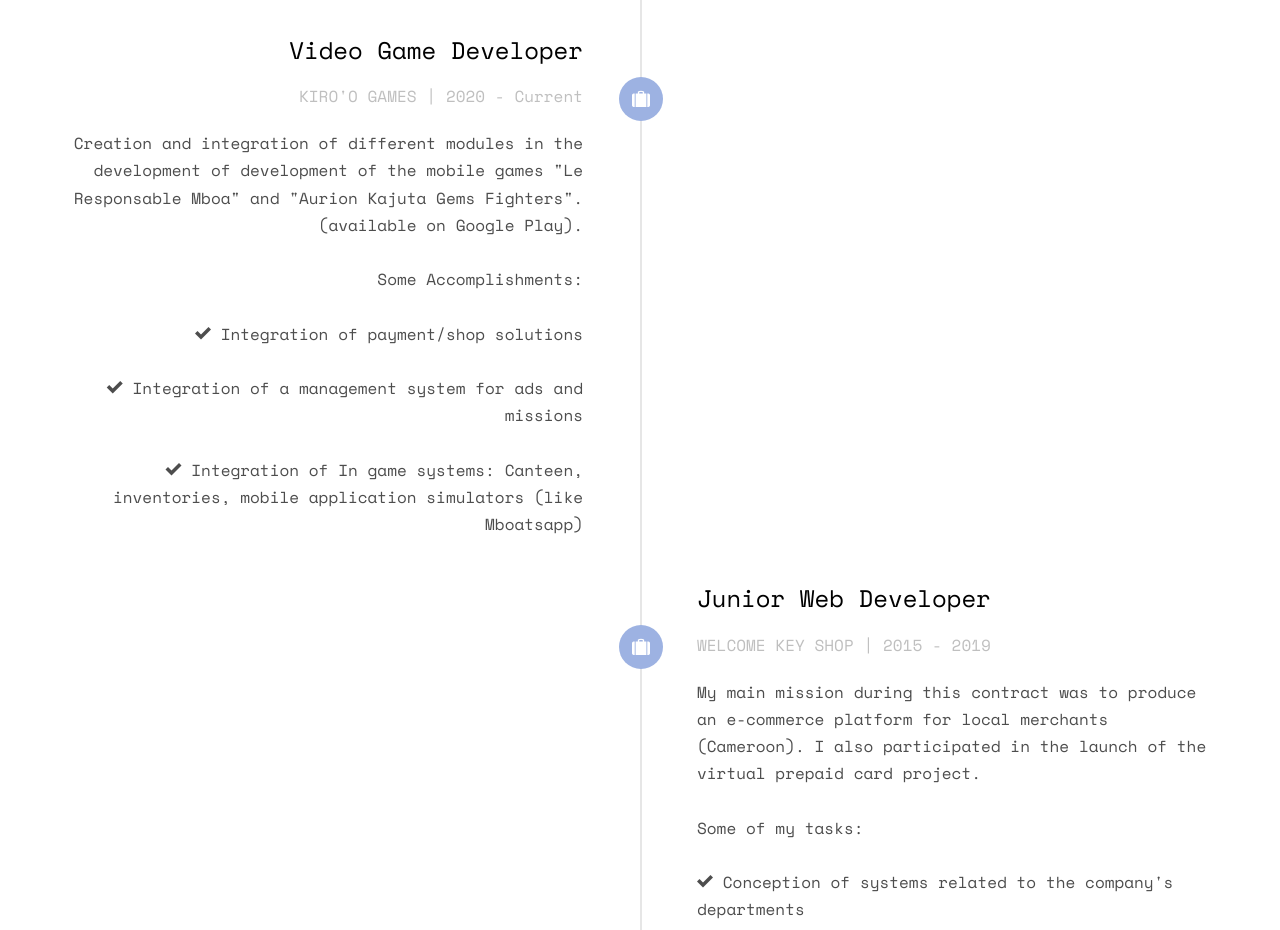
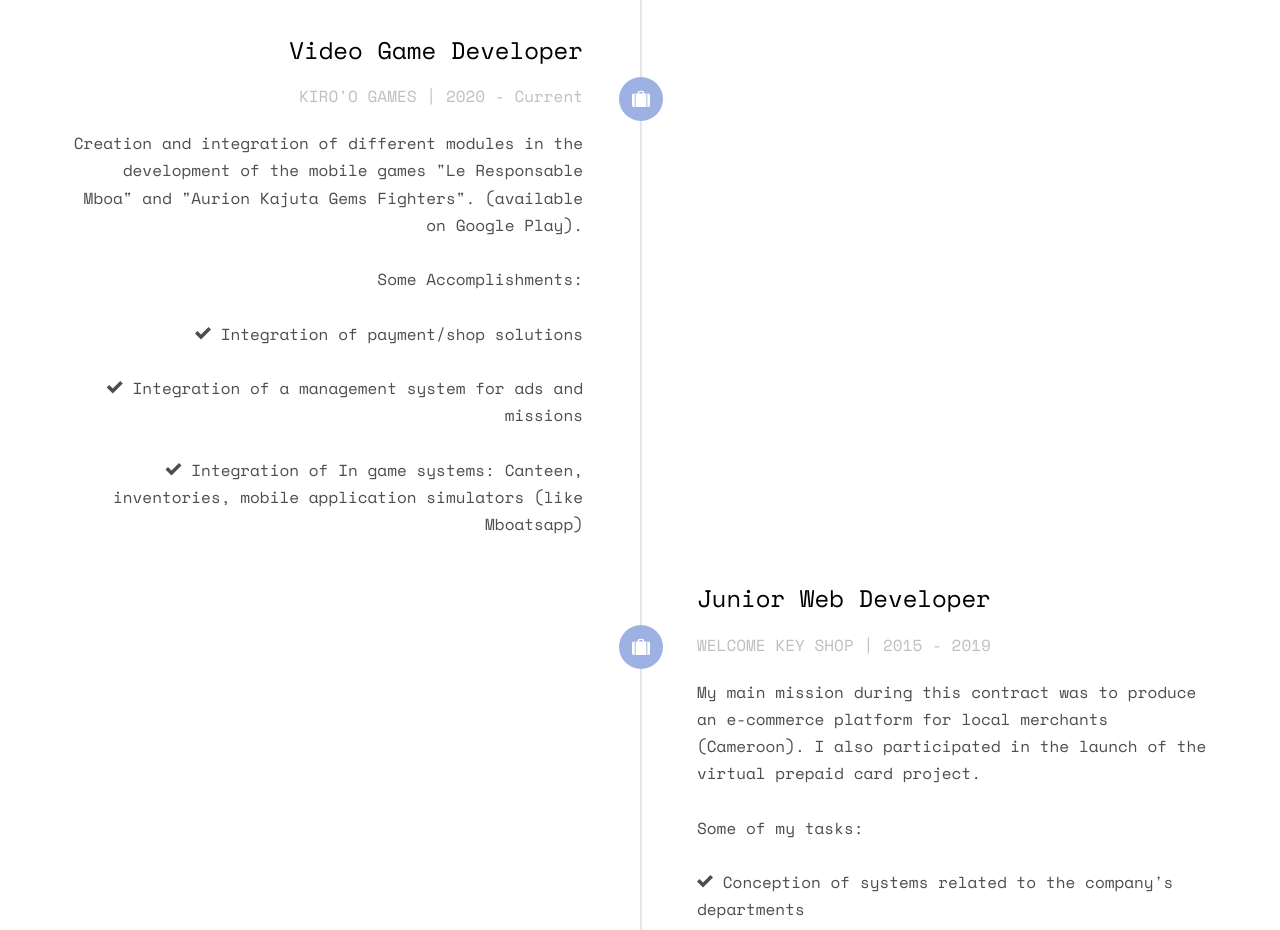
Before and after one commit to HeavenMercy/heavenmercy.github.io, a plain HTML site: page index.html in a window 1280 px wide. Shown: the part 1928-2858 px from the top of the page. Drawn offline with nearby package versions, Linux system fonts and the light colour scheme; animation ran at ten frames a second; files whose address does not match are found by name.

Commit message:
fix duplicated text

```diff
--- a/index.html
+++ b/index.html
@@ -133,7 +133,7 @@
 									<span class="company">KIRO'O GAMES | 2020 - Current</span>
 								</div>
 								<div class="timeline-body">
-									<p>Creation and integration of different modules in the development of development of the mobile games "Le Responsable Mboa" and "Aurion Kajuta Gems Fighters". (available on Google Play). <br/> <br/> Some Accomplishments:</p> <br/>
+									<p>Creation and integration of different modules in the development of the mobile games "Le Responsable Mboa" and "Aurion Kajuta Gems Fighters". (available on Google Play). <br/> <br/> Some Accomplishments:</p> <br/>
 									<ul style="list-style:none">
 										<li><i class="icon-checkmark"></i> Integration of payment/shop solutions</li><br/>
 										<li><i class="icon-checkmark"></i> Integration of a management system for ads and missions</li><br/>
```
